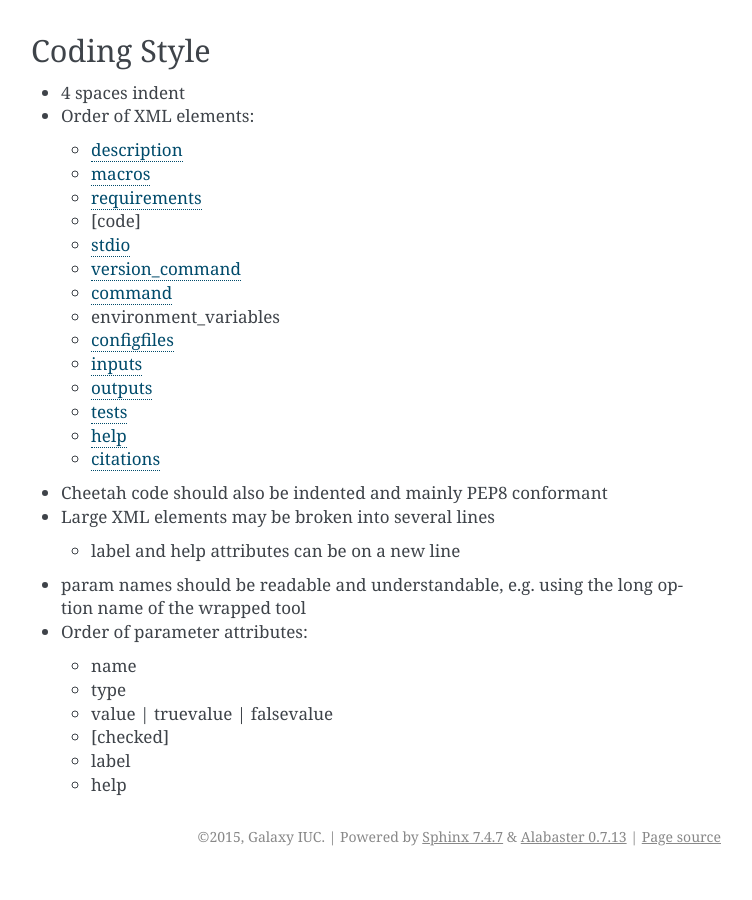
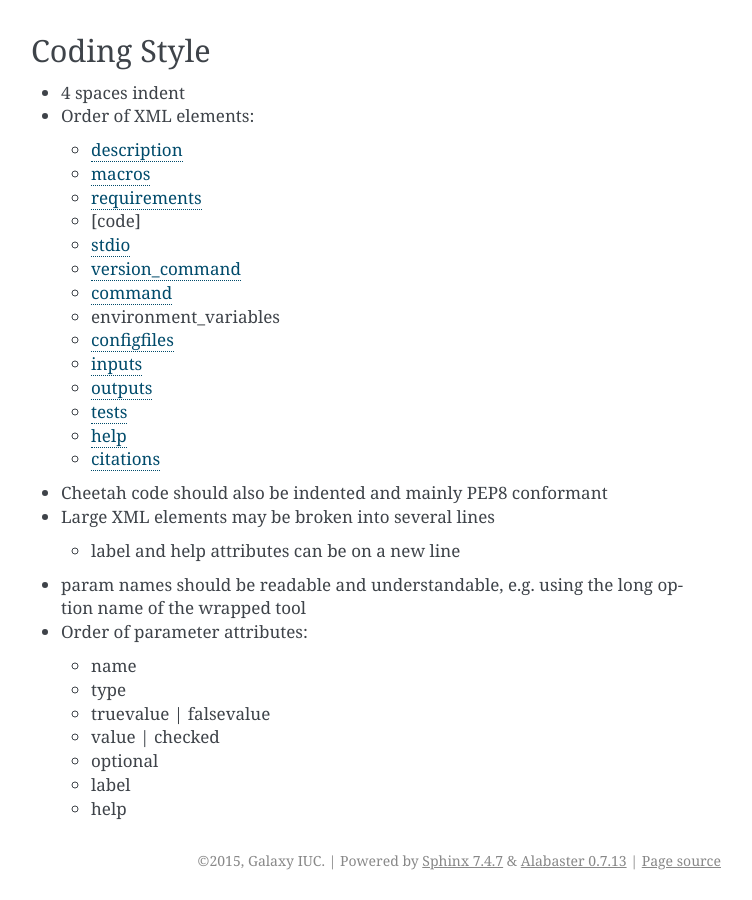
Before and after one commit to galaxy-iuc/standards, a Sphinx documentation site: the page built from docs/best_practices/tool_xml.rst, in a window 1280 px wide and 900 px high, scrolled down 4742 px. Shown: the whole window, without its empty margins (389-1141 px from the left). Built offline with Sphinx 7.4.7, drawn with Linux system fonts in a browser that asks for light colours; before the commit the page ends 5618 px from its top, so only the background shows below that.

Commit message:
Update suggested param attribute order
`value` should be an alternative to `checked` (which is used only for
boolean params).
Add `optional`.

```diff
--- a/docs/best_practices/tool_xml.rst
+++ b/docs/best_practices/tool_xml.rst
@@ -260,8 +260,9 @@ Coding Style
 
   *  name
   *  type
-  *  value | truevalue | falsevalue
-  *  [checked]
+  *  truevalue | falsevalue
+  *  value | checked
+  *  optional
   *  label
   *  help
 
```
